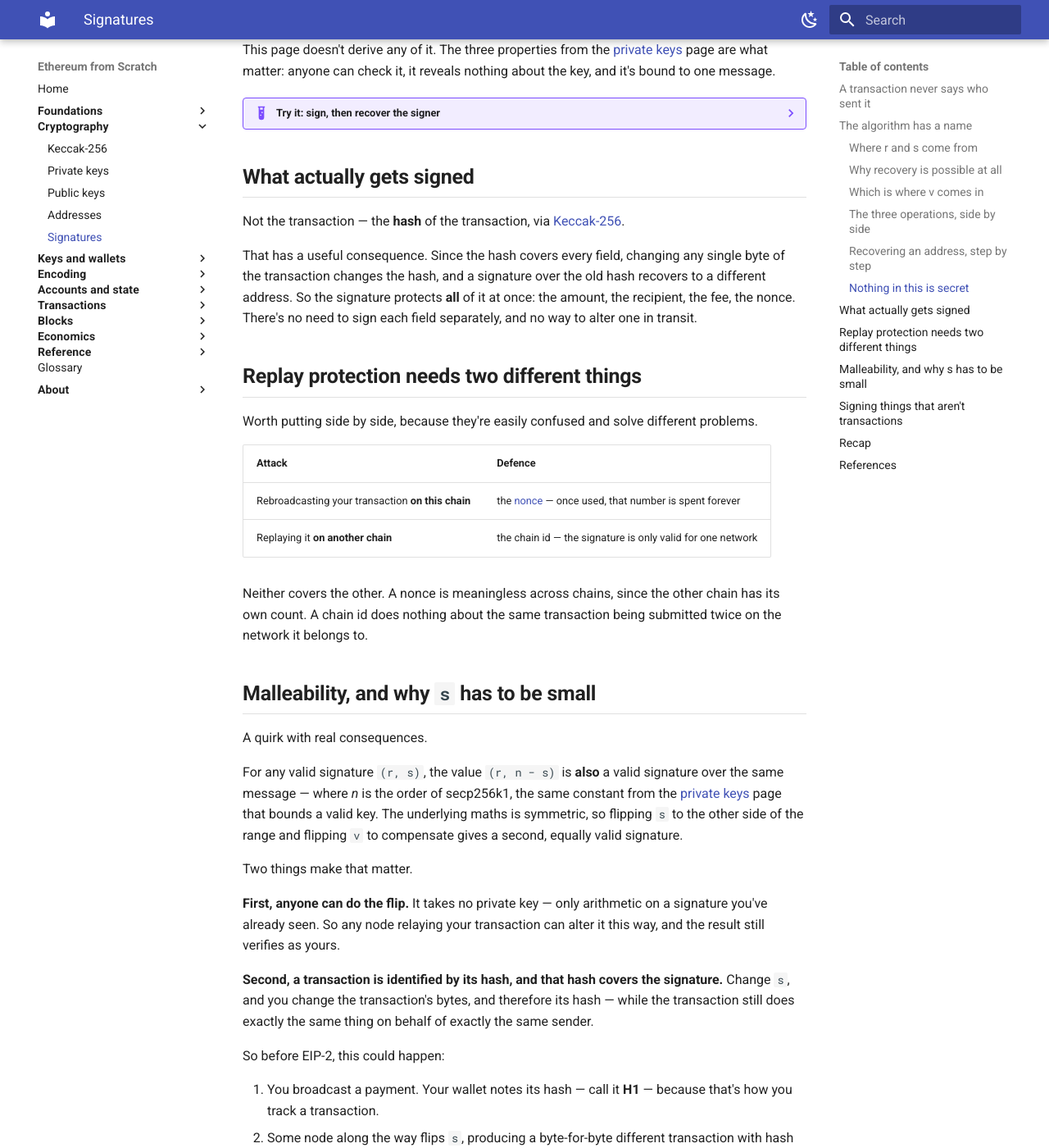
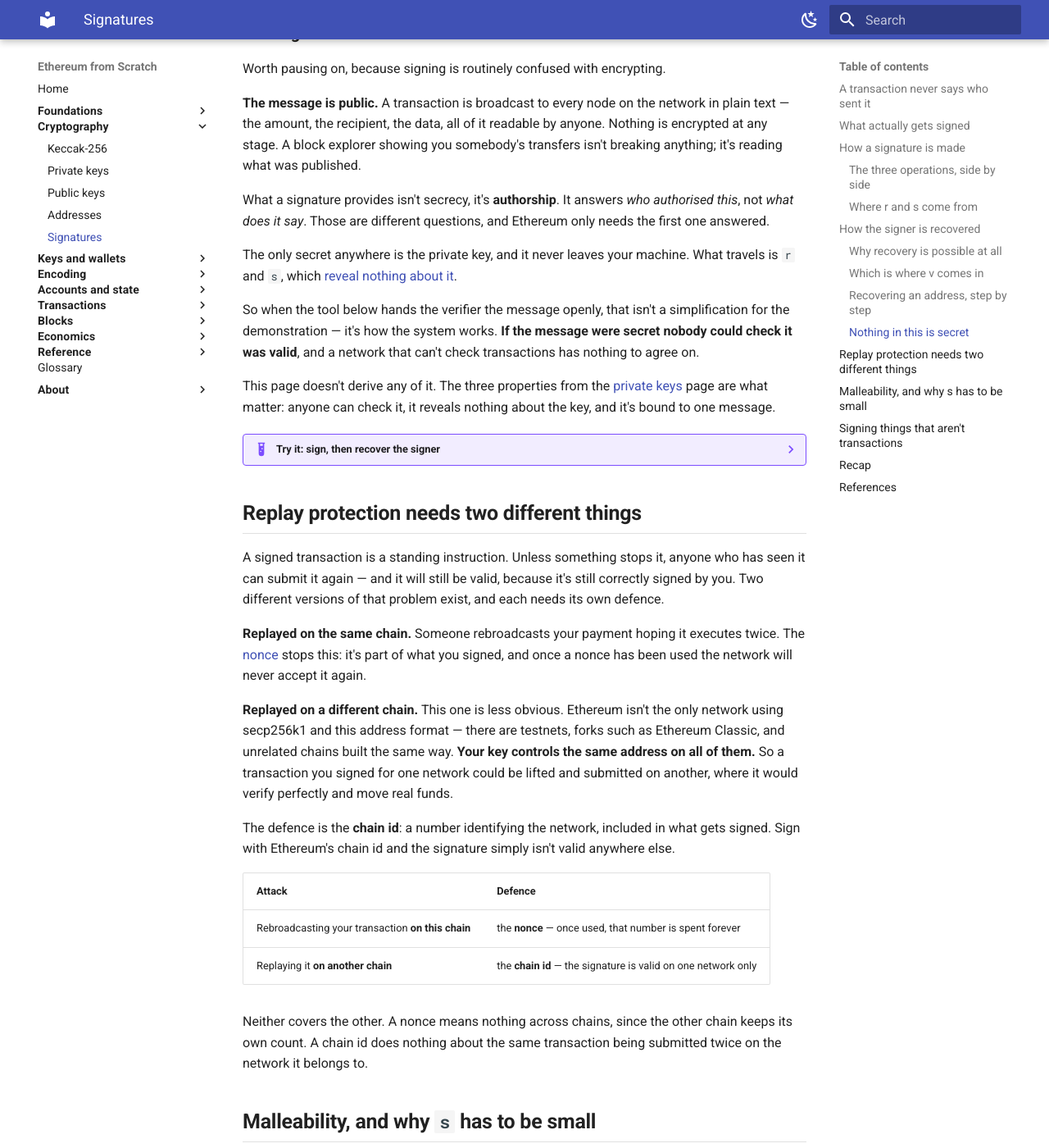
Before and after one commit to davide-stocco/ethereum-from-scratch, an MkDocs documentation site: the page built from docs/crypto/signatures.md, in a window 1280 px wide and 1400 px high, scrolled down 4231 px. Shown: the whole window at 82% size. Built offline with MkDocs 1.6.1 and Material for MkDocs 9.7.7, drawn with Linux system fonts in a browser that asks for light colours; some of the changed text lies outside the part shown.

Commit message:
Restructure the signatures page: three real flow problems
Reviewed the order and found three, one of them a rule violation.

"What actually gets signed" sat 290 lines after the page started using
z, the message hash. So the reader met the term, the equation
containing it and an entire derivation before learning that what gets
signed is the hash of the transaction rather than the transaction.
Moved to second, right after the hook.

One h2 held 70% of the page — signing, recovery, a conceptual aside
and the tool, all under "The algorithm has a name". Split into "How a
signature is made" and "How the signer is recovered", which also puts
v where it's needed rather than where it was first mentioned.

The three-operations summary came AFTER the detail it summarised, with
more detail following. Moved up to act as a map before either half.

And the violation: "chain id" was only ever defined inside a closed
history box, while the replay section depended on it. Main prose has
to stand alone without opening boxes. The replay section now
introduces it properly, and explains the thing that makes cross-chain
replay possible at all — your key controls the same address on every
chain using this format. Glossed inside the box too, since boxes
should be self-contained as well.

````diff
--- a/docs/crypto/signatures.md
+++ b/docs/crypto/signatures.md
@@ -25,11 +25,29 @@ So the signature doesn't *accompany* a claim of identity. The signature **is** t
 
 Which is rather elegant once it lands. A forged "from" field would be worthless, so Ethereum doesn't have one. The only way to appear as the sender of a transaction is to produce a signature that recovers to your address, and the only way to do that is to hold the key.
 
-## The algorithm has a name
+## What actually gets signed
 
-Before the demonstration, the thing doing the work deserves naming — and so do its three outputs, which appear everywhere once you start looking at transactions.
+Not the transaction — the **hash** of the transaction, via [Keccak-256](keccak256.md).
+
+That has a useful consequence. Since the hash covers every field, changing any single byte of the transaction changes the hash, and a signature over the old hash recovers to a different address. So the signature protects **all** of it at once: the amount, the recipient, the fee, the nonce. There's no need to sign each field separately, and no way to alter one in transit.
+
+## How a signature is made
+
+The thing doing the work deserves naming — and so do its three outputs, which appear everywhere once you start looking at transactions.
 
 Signing and recovery are done with **ECDSA**, the Elliptic Curve Digital Signature Algorithm [(SECG, 2009)](#ref-sec1). It isn't an Ethereum invention or a cryptocurrency one; it's a long-standing standard behind TLS certificates and software signing. Ethereum's contribution is the curve it runs on, and the use it makes of recovery.
+
+### The three operations, side by side
+
+```
+    signing:      message hash  +  private key          ──►   r, s
+    verifying:    message hash  +  r, s  +  public key   ──►   yes or no
+    recovering:   message hash  +  r, s  +  v            ──►   the public key
+```
+
+The first two are ordinary ECDSA, used across the internet. The **third** is the one Ethereum leans on, and it gets a section of its own below.
+
+The rest of this section covers **signing**. Recovery follows after it.
 
 ### Where `r` and `s` come from
 
@@ -130,6 +148,10 @@ Neither value reveals *d*, and neither reveals *k*. And because *k* is fresh eve
     the same *k*, two different messages never do, and no random number
     source is involved anywhere.
 
+## How the signer is recovered
+
+The third operation, and the reason a transaction needs no sender field at all.
+
 ### Why recovery is possible at all
 
 Here is the part worth understanding, because it looks like magic and isn't.
@@ -201,7 +223,8 @@ So **`v` is one bit saying which**: the *y* was even, or the *y* was odd. That's
     any other chain using the same curve, so a payment could be taken from one
     network and replayed on another, where the same key controlled the same
     address. **EIP-155** [(Buterin, 2016)](#ref-eip155) fixed it by folding the
-    **chain id** into `v`, so a signature became valid on exactly one network.
+    **chain id** — a number identifying which network a signature is for — into
+    `v`, so a signature became valid on exactly one chain.
 
     Modern typed transactions dropped that trick. They carry the chain id as
     its own field and store the parity plainly as 0 or 1 — which is what the
@@ -209,16 +232,6 @@ So **`v` is one bit saying which**: the *y* was even, or the *y* was odd. That's
 
     So if you meet `v = 27`, `v = 37` and `v = 1` in different places, none is
     wrong; they're three generations of the same bit.
-
-### The three operations, side by side
-
-```
-    signing:      message hash  +  private key          ──►   r, s
-    verifying:    message hash  +  r, s  +  public key   ──►   yes or no
-    recovering:   message hash  +  r, s  +  v            ──►   the public key
-```
-
-The first two are ordinary ECDSA, used across the internet. The **third** is what Ethereum leans on, and it's why a transaction needs no sender field.
 
 ### Recovering an address, step by step
 
@@ -316,22 +329,22 @@ This page doesn't derive any of it. The three properties from the [private keys]
     has no funds and no history. Which is a stronger guarantee than a check,
     because there's nothing to get wrong.
 
-## What actually gets signed
-
-Not the transaction — the **hash** of the transaction, via [Keccak-256](keccak256.md).
-
-That has a useful consequence. Since the hash covers every field, changing any single byte of the transaction changes the hash, and a signature over the old hash recovers to a different address. So the signature protects **all** of it at once: the amount, the recipient, the fee, the nonce. There's no need to sign each field separately, and no way to alter one in transit.
-
 ## Replay protection needs two different things
 
-Worth putting side by side, because they're easily confused and solve different problems.
+A signed transaction is a standing instruction. Unless something stops it, anyone who has seen it can submit it again — and it will still be valid, because it's still correctly signed by you. Two different versions of that problem exist, and each needs its own defence.
+
+**Replayed on the same chain.** Someone rebroadcasts your payment hoping it executes twice. The [nonce](../accounts/nonce.md "A per-account counter of transactions already sent") stops this: it's part of what you signed, and once a nonce has been used the network will never accept it again.
+
+**Replayed on a different chain.** This one is less obvious. Ethereum isn't the only network using secp256k1 and this address format — there are testnets, forks such as Ethereum Classic, and unrelated chains built the same way. **Your key controls the same address on all of them.** So a transaction you signed for one network could be lifted and submitted on another, where it would verify perfectly and move real funds.
+
+The defence is the **chain id**: a number identifying the network, included in what gets signed. Sign with Ethereum's chain id and the signature simply isn't valid anywhere else.
 
 | Attack | Defence |
 | --- | --- |
-| Rebroadcasting your transaction **on this chain** | the [nonce](../accounts/nonce.md "A per-account counter of transactions already sent") — once used, that number is spent forever |
-| Replaying it **on another chain** | the chain id — the signature is only valid for one network |
+| Rebroadcasting your transaction **on this chain** | the **nonce** — once used, that number is spent forever |
+| Replaying it **on another chain** | the **chain id** — the signature is valid on one network only |
 
-Neither covers the other. A nonce is meaningless across chains, since the other chain has its own count. A chain id does nothing about the same transaction being submitted twice on the network it belongs to.
+Neither covers the other. A nonce means nothing across chains, since the other chain keeps its own count. A chain id does nothing about the same transaction being submitted twice on the network it belongs to.
 
 ## Malleability, and why `s` has to be small
 
````
